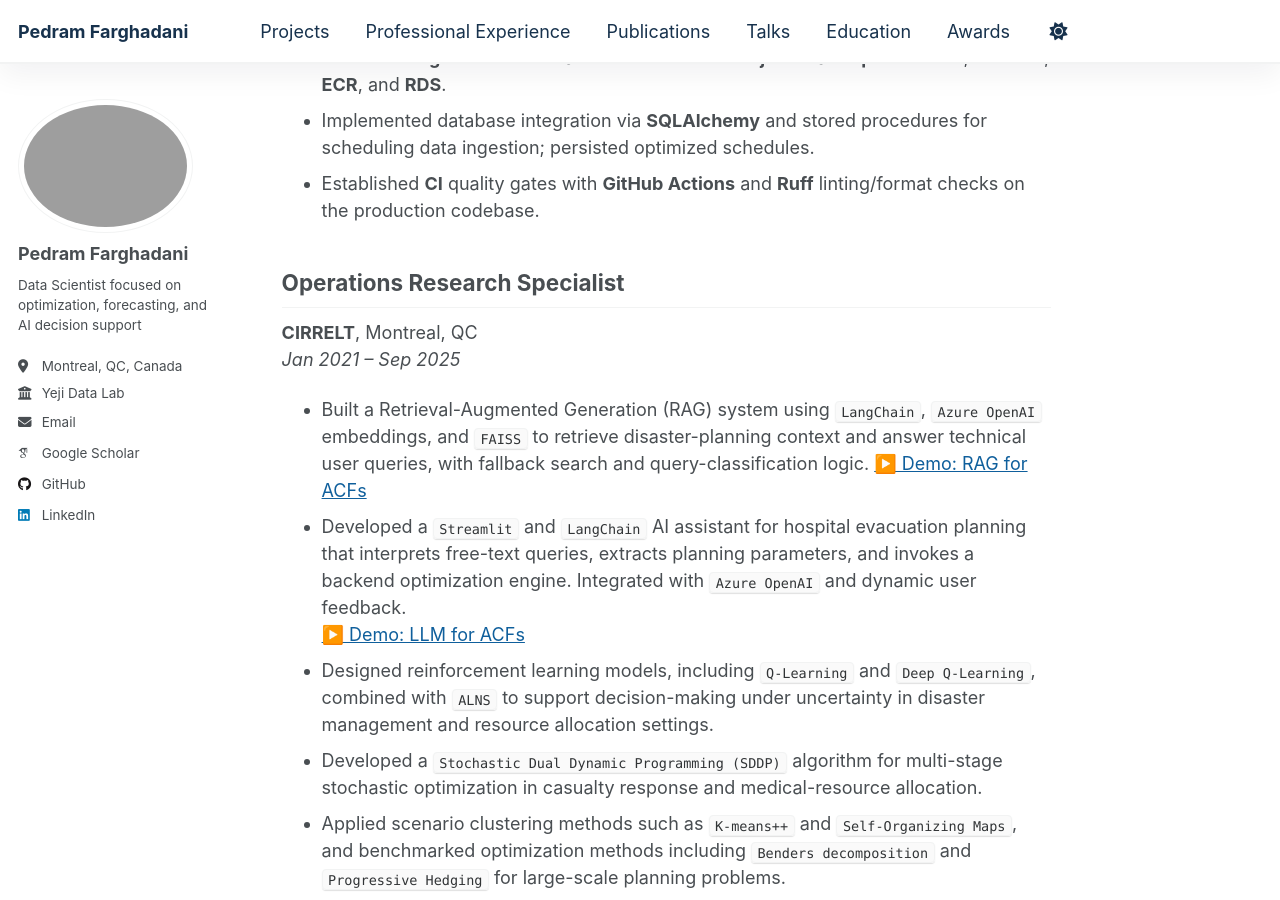
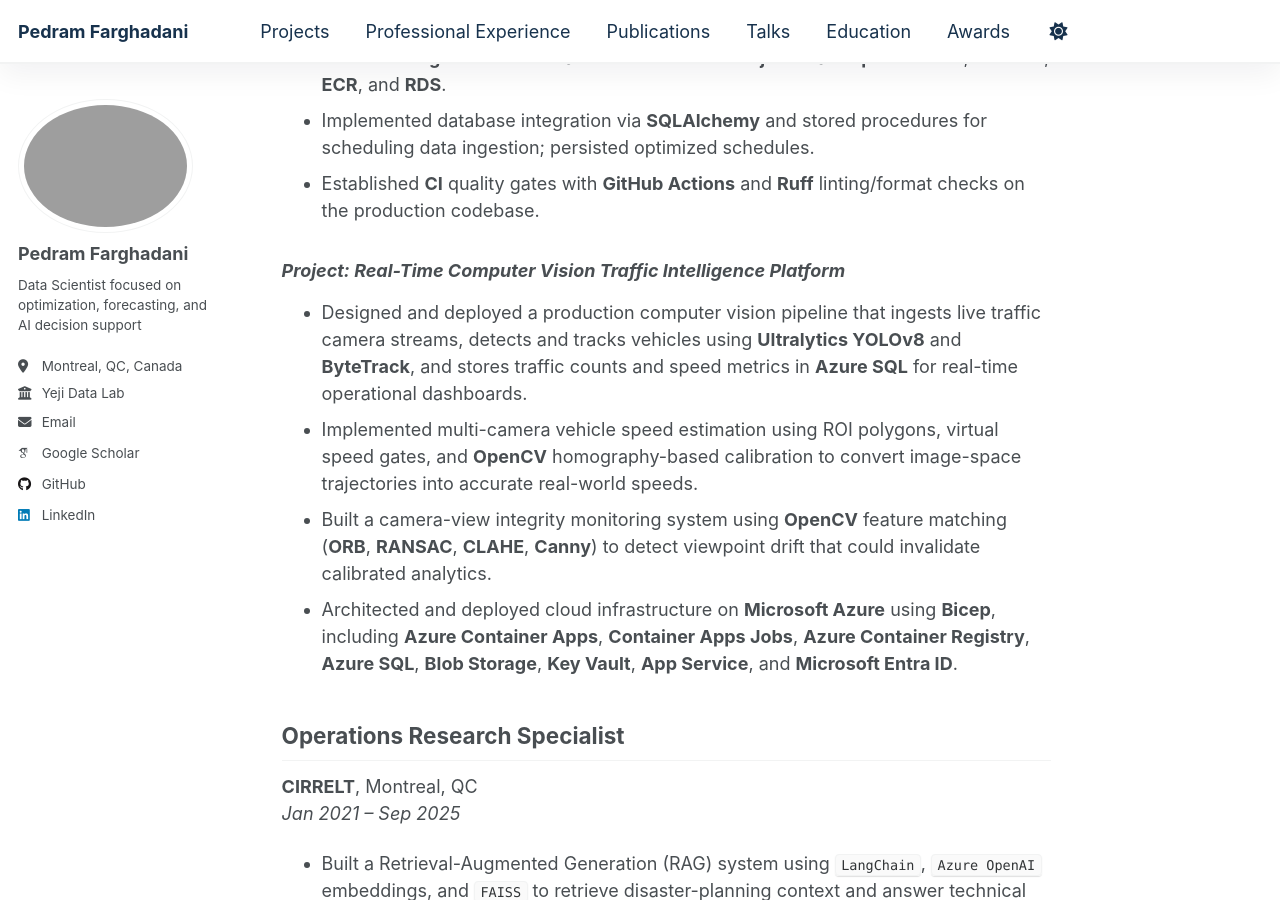
Before and after one commit to Pedram-Fdi/Pedram-Fdi.github.io, a Jekyll site: the page built from _pages/professionalexperience.md, in a window 1280 px wide and 900 px high, scrolled down 847 px. Built offline with Jekyll 4.4.1, drawn with Linux system fonts in a browser that asks for light colours; some web fonts are replaced.

Commit message:
Add computer vision traffic intelligence project to professional experience.
EOF

Co-authored-by: Cursor <cursoragent@cursor.com>

```diff
--- a/_pages/professionalexperience.md
+++ b/_pages/professionalexperience.md
@@ -18,6 +18,12 @@ author_profile: true
 - Architected and provisioned a **cloud-native AWS infrastructure** using **AWS CDK**, **orchestrating ML inference** and **Dockerized Batch jobs** via **Step Functions**, **Lambda**, **ECR**, and **RDS**.
 - Implemented database integration via **SQLAlchemy** and stored procedures for scheduling data ingestion; persisted optimized schedules.
 - Established **CI** quality gates with **GitHub Actions** and **Ruff** linting/format checks on the production codebase.
+
+### *Project: Real-Time Computer Vision Traffic Intelligence Platform*
+- Designed and deployed a production computer vision pipeline that ingests live traffic camera streams, detects and tracks vehicles using **Ultralytics YOLOv8** and **ByteTrack**, and stores traffic counts and speed metrics in **Azure SQL** for real-time operational dashboards.
+- Implemented multi-camera vehicle speed estimation using ROI polygons, virtual speed gates, and **OpenCV** homography-based calibration to convert image-space trajectories into accurate real-world speeds.
+- Built a camera-view integrity monitoring system using **OpenCV** feature matching (**ORB**, **RANSAC**, **CLAHE**, **Canny**) to detect viewpoint drift that could invalidate calibrated analytics.
+- Architected and deployed cloud infrastructure on **Microsoft Azure** using **Bicep**, including **Azure Container Apps**, **Container Apps Jobs**, **Azure Container Registry**, **Azure SQL**, **Blob Storage**, **Key Vault**, **App Service**, and **Microsoft Entra ID**.
 
 ## Operations Research Specialist
 **CIRRELT**, Montreal, QC
```
